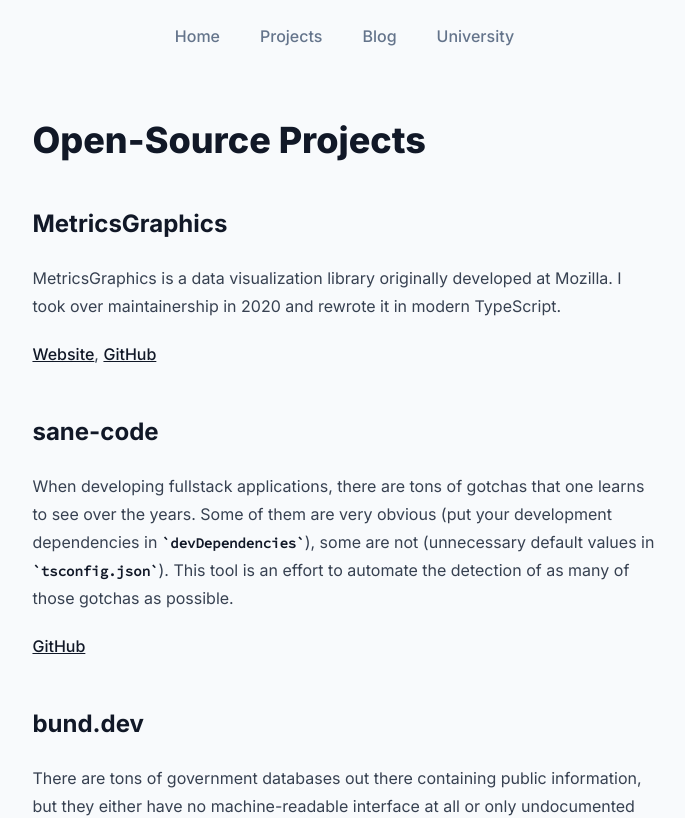
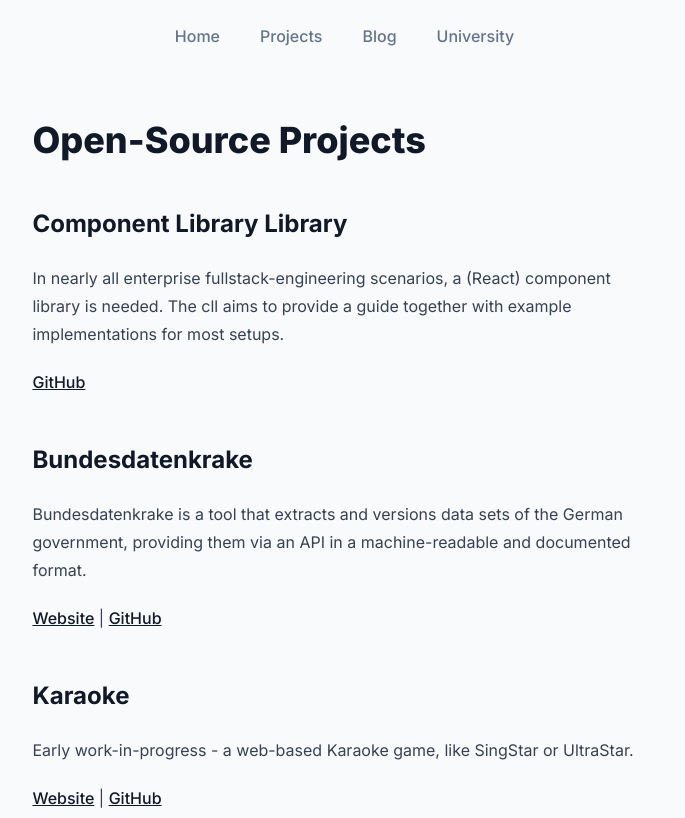
Before and after one commit to jens-ox/blog, a Next.js app: page /projects in a window 1280 px wide. Shown: the top 818 px of the page, without its empty margins (288-973 px from the left). Built offline with nearby package versions, Linux system fonts and the light colour scheme.

Commit message:
add projects

```diff
--- a/pages/projects.mdx
+++ b/pages/projects.mdx
@@ -1,10 +1,29 @@
 # Open-Source Projects
+
+## Component Library Library
+
+In nearly all enterprise fullstack-engineering scenarios, a (React) component library is needed. The cll aims to provide a guide together with example implementations for most setups.
+
+[GitHub](https://github.com/jens-ox/cll)
+
+## Bundesdatenkrake
+
+Bundesdatenkrake is a tool that extracts and versions data sets of the German government, providing them via an API in a machine-readable and documented format.
+
+[Website](https://krake.dev) | [GitHub](https://github.com/jens-ox/bundesdatenkrake)
+
+## Karaoke
+
+Early work-in-progress - a web-based Karaoke game, like SingStar or UltraStar.
+
+[Website](https://karaoke-teal.vercel.app/) | [GitHub](https://github.com/jens-ox/karaoke)
+
 
 ## MetricsGraphics
 
 MetricsGraphics is a data visualization library originally developed at Mozilla. I took over maintainership in 2020 and rewrote it in modern TypeScript.
 
-[Website](https://metricsgraphicsjs.org/), [GitHub](https://github.com/metricsgraphics/metrics-graphics)
+[Website](https://metricsgraphicsjs.org/) | [GitHub](https://github.com/metricsgraphics/metrics-graphics)
 
 ## sane-code
 
@@ -18,4 +37,4 @@
 
 The project was initiated by [Lilith Wittmann](https://links.lilithwittmann.de/).
 
-[GitHub](https://github.com/bundesAPI/) | [Web](https://bund.dev/)
+[Website](https://bund.dev/) | [GitHub](https://github.com/bundesAPI/)
```
